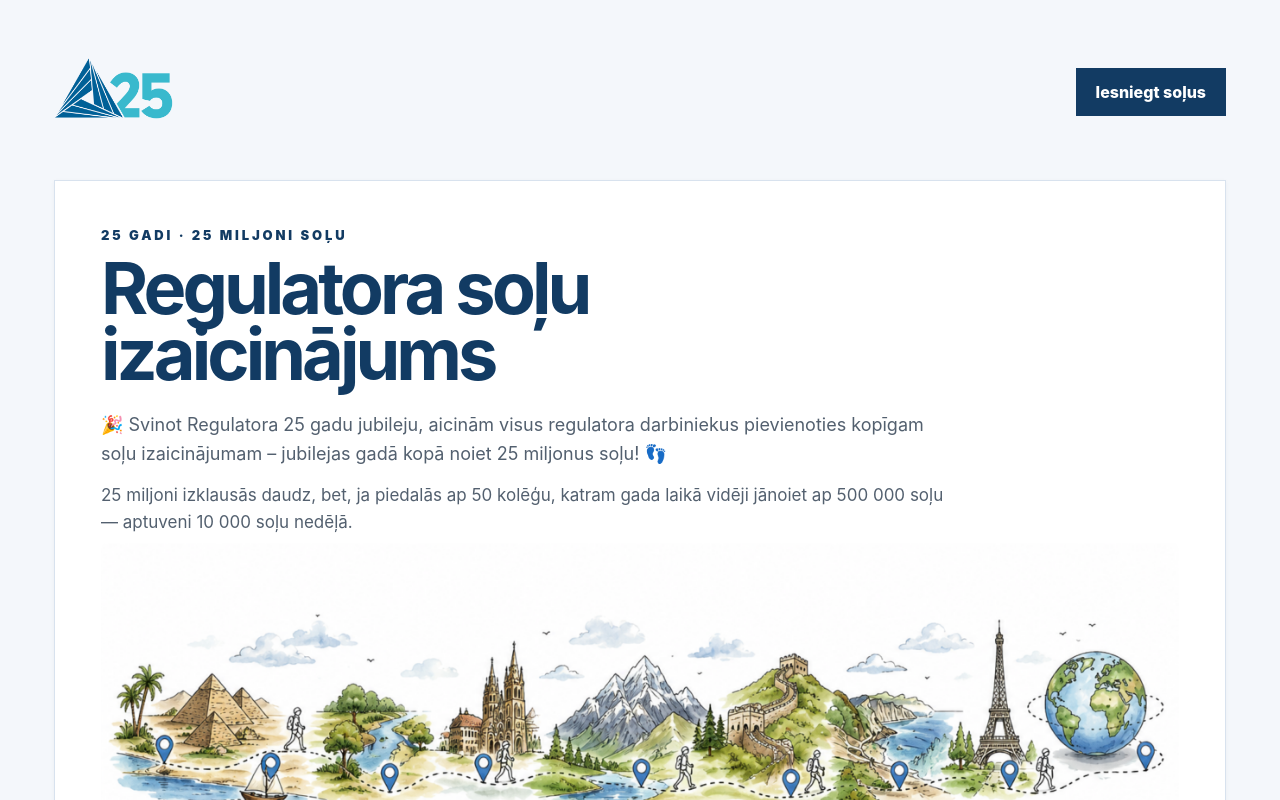
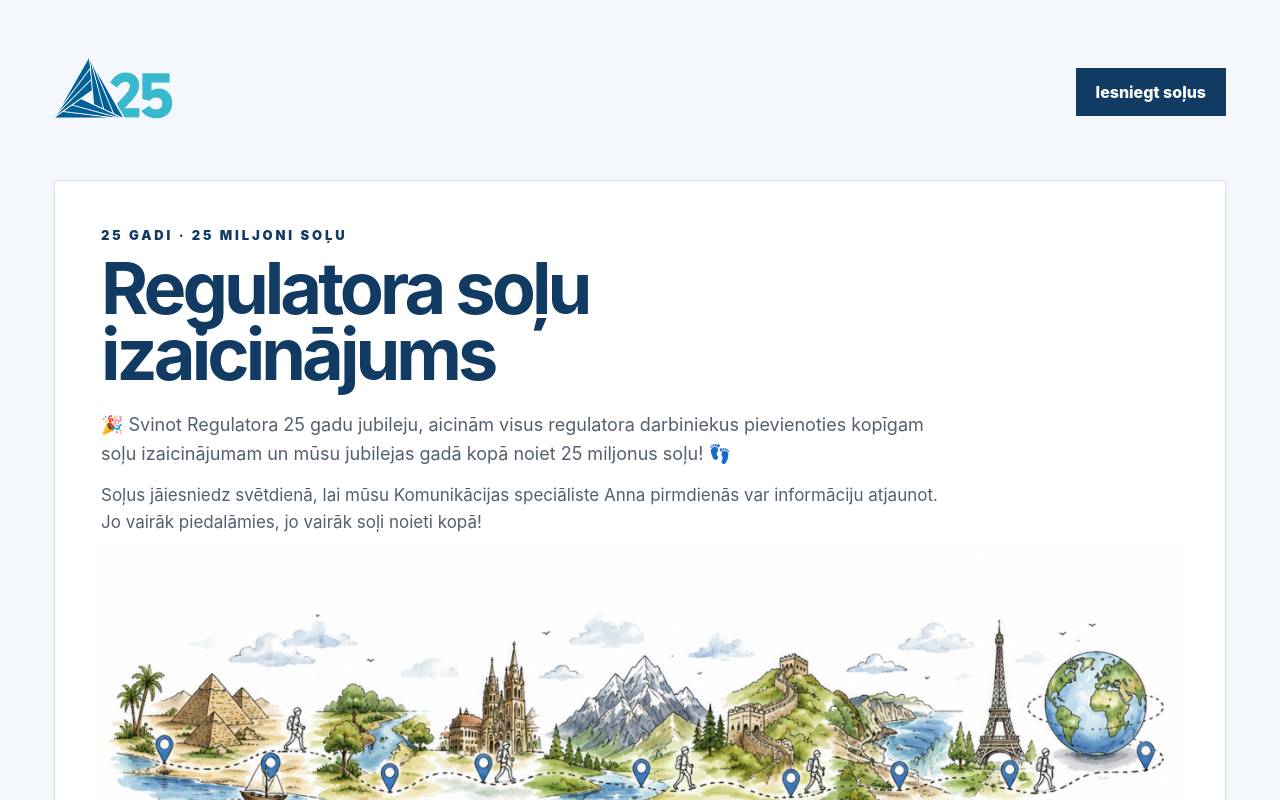
Before and after one commit to petersoneannaluize-creator/sprk-solu-izaicinajums, a React (Vite) app: page / in a window 1280 px wide. Shown: the top 800 px of the page. Built offline with nearby package versions, Linux system fonts and the light colour scheme.

Commit message:
Update App.jsx

```diff
--- a/src/App.jsx
+++ b/src/App.jsx
@@ -8,14 +8,14 @@ const currentSteps = 7842160;
 const submitFormUrl = "https://forms.office.com/";
 
 const checkpoints = [
-  { steps: 50000, icon: "🚶", title: "Pirmais jubilejas starts" },
-  { steps: 500000, icon: "🇱🇻", title: "Apieta apkārt Latvija" },
-  { steps: 1000000, icon: "🌊", title: "Noieta Daugava" },
+  { steps: 50000, icon: "🚶", title: "Pirmie 50 (tūkstoši) – jubilejas starts" },
+  { steps: 500000, icon: "🇱🇻", title: "Apiets apkārt Latvijai" },
+  { steps: 1000000, icon: "🌊", title: "Noieta Daugava visā tās garumā" },
   { steps: 2000000, icon: "🐚", title: "Noiets Camino de Santiago" },
   { steps: 3000000, icon: "🧱", title: "Noiets Ķīnas mūris" },
-  { steps: 7000000, icon: "⚓", title: "Apieta apkārt Baltijas jūra" },
-  { steps: 12000000, icon: "🇪🇺", title: "Apieta apkārt Eiropa" },
-  { steps: 15000000, icon: "🏜️", title: "Noieta Nīla" },
+  { steps: 7000000, icon: "⚓", title: "Apiets apkārt Baltijas jūrai" },
+  { steps: 12000000, icon: "🇪🇺", title: "Apiets apkārt Eiropi" },
+  { steps: 15000000, icon: "🏜️", title: "Noieta Nīla visā tās garumā" },
   { steps: 20000000, icon: "🏔️", title: "Šķērsota Eirāzija" },
   { steps: 25000000, icon: "🌍", title: "Nostaigāta gandrīz puse pasaules" },
 ];
@@ -60,10 +60,10 @@ export default function App(){
             <p className="eyebrow">25 gadi · 25 miljoni soļu</p>
             <h1>Regulatora soļu izaicinājums</h1>
             <p className="lead">
-              🎉 Svinot Regulatora 25 gadu jubileju, aicinām visus regulatora darbiniekus pievienoties kopīgam soļu izaicinājumam – jubilejas gadā  kopā noiet 25 miljonus soļu! 👣
+              🎉 Svinot Regulatora 25 gadu jubileju, aicinām visus regulatora darbiniekus pievienoties kopīgam soļu izaicinājumam un mūsu jubilejas gadā kopā noiet 25 miljonus soļu! 👣
             </p>
             <p className="lead smaller">
-              25 miljoni izklausās daudz, bet, ja piedalās ap 50 kolēģu, katram gada laikā vidēji jānoiet ap 500 000 soļu — aptuveni 10 000 soļu nedēļā.
+              Soļus jāiesniedz svētdienā, lai mūsu Komunikācijas speciāliste Anna pirmdienās var informāciju atjaunot. Jo vairāk piedalāmies, jo vairāk soļi noieti kopā!
             </p>
           </div>
 
```
